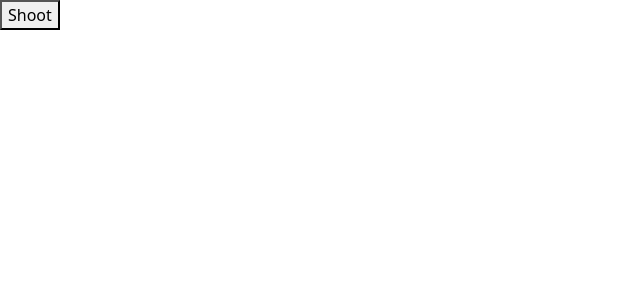
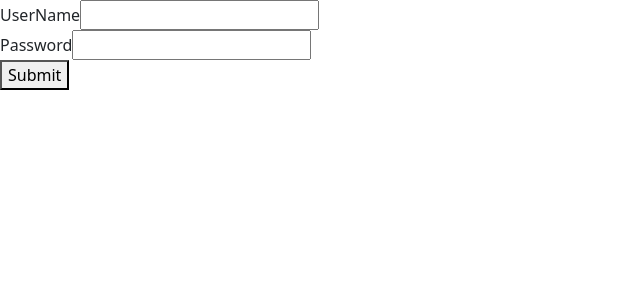
Before and after one commit to azartechnet/MERNSTACKBATCH_Raja2, a React (Create React App) app in the folder WebApp/WebApp2/reactjs/rajaapp/: page / in a window 1280 px wide. Shown: the top 300 px of the page, without its empty margins (0-640 px from the left). Built offline with nearby package versions, Linux system fonts and the light colour scheme.

Commit message:
Update index.js

```diff
--- a/WebApp/WebApp2/reactjs/rajaapp/src/index.js
+++ b/WebApp/WebApp2/reactjs/rajaapp/src/index.js
@@ -371,7 +371,7 @@ r1.render(<Sample/>)*/
 const r1=ReactDOM.createRoot(document.getElementById('root'))
 r1.render(<Football/>)*/
 
-function Football()
+/*function Football()
 {
   const shoot=(a)=>{
     alert(a)
@@ -384,4 +384,75 @@ return(
 }
 
 const r1=ReactDOM.createRoot(document.getElementById("root"))
-r1.render(<Football/>)
+r1.render(<Football/>)*/
+
+//Conditional Rendering
+
+/*function MissedGoal()
+{
+     return<h1>MISSED</h1>
+}
+function MadeGoal()
+{
+     return<h1>GOAL</h1>
+}
+function Goal(props)
+{
+       const isGoal=props.isGoal;
+       if(isGoal)
+       {
+          return<MadeGoal/>
+       }else
+       {
+          return<MissedGoal/>
+       }
+}
+
+const r1=ReactDOM.createRoot(document.getElementById('root'))
+r1.render(<Goal isGoal={Math.random()>0.5}/>);*/
+
+//React list
+
+/*function Car(props)
+{
+    return<li>I am a {props.b1}</li>
+}
+function Garage()
+{
+  const cars=["BMW","Audi","Mercedes"]
+  return(
+    <div>
+      <h1>Garage</h1>
+      <ul>
+        {cars.map((car)=><Car b1={car}/>)}
+
+      </ul>
+
+    </div>
+  )
+}
+
+const r1=ReactDOM.createRoot(document.getElementById('root'))
+r1.render(<Garage/>);*/
+
+//React Form
+
+function MyForm()
+{
+   return(
+    <form>
+       <label>UserName</label>
+       <input type="text" name="" id="" />
+       <br />
+       <label>Password</label>
+       <input type="text" />
+       <br/>
+
+       <button type="submit">Submit</button>
+    </form>
+   )
+}
+const r1=ReactDOM.createRoot(document.getElementById('root'))
+r1.render(<MyForm/>);
+
+//React Hooks
```
